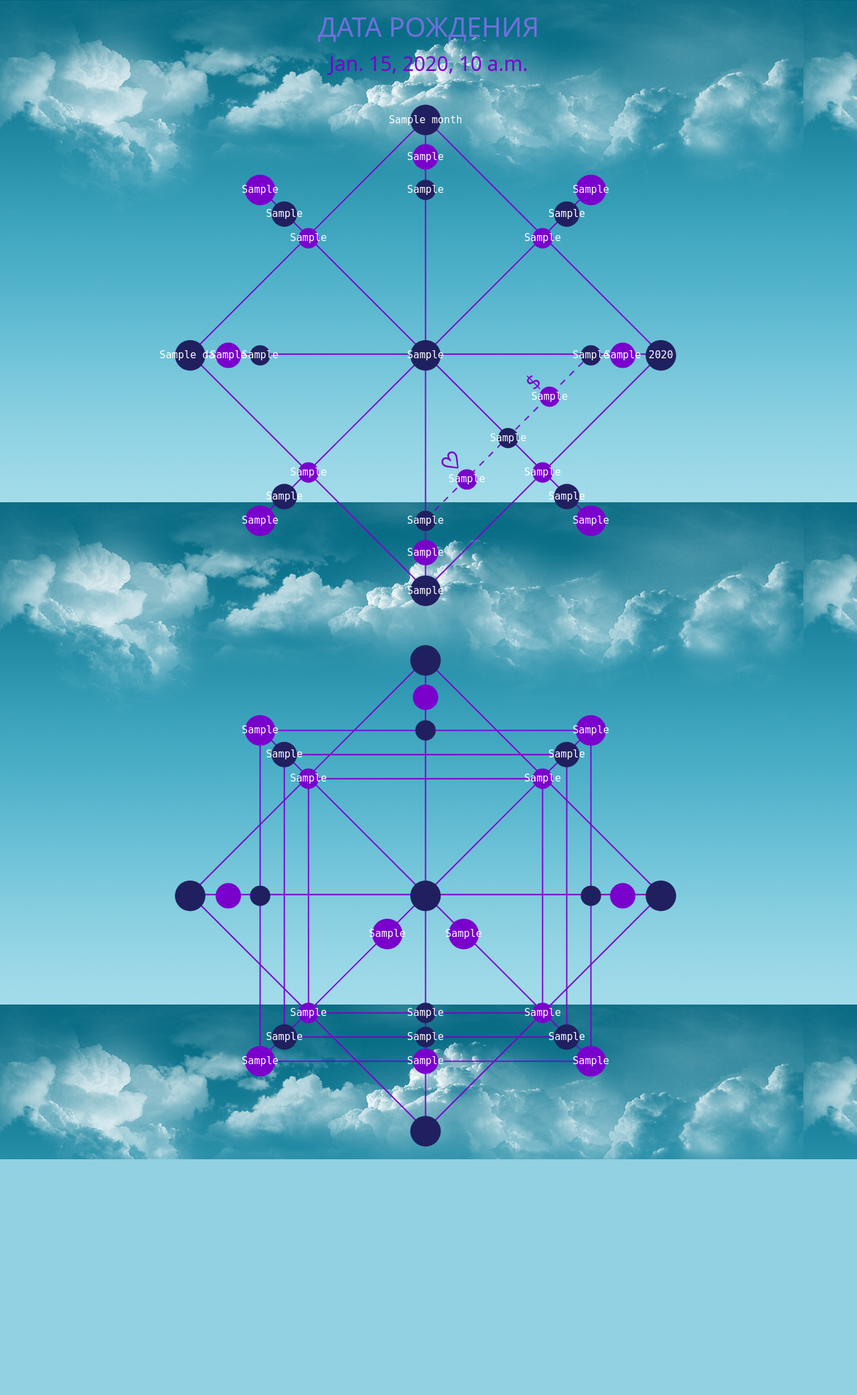
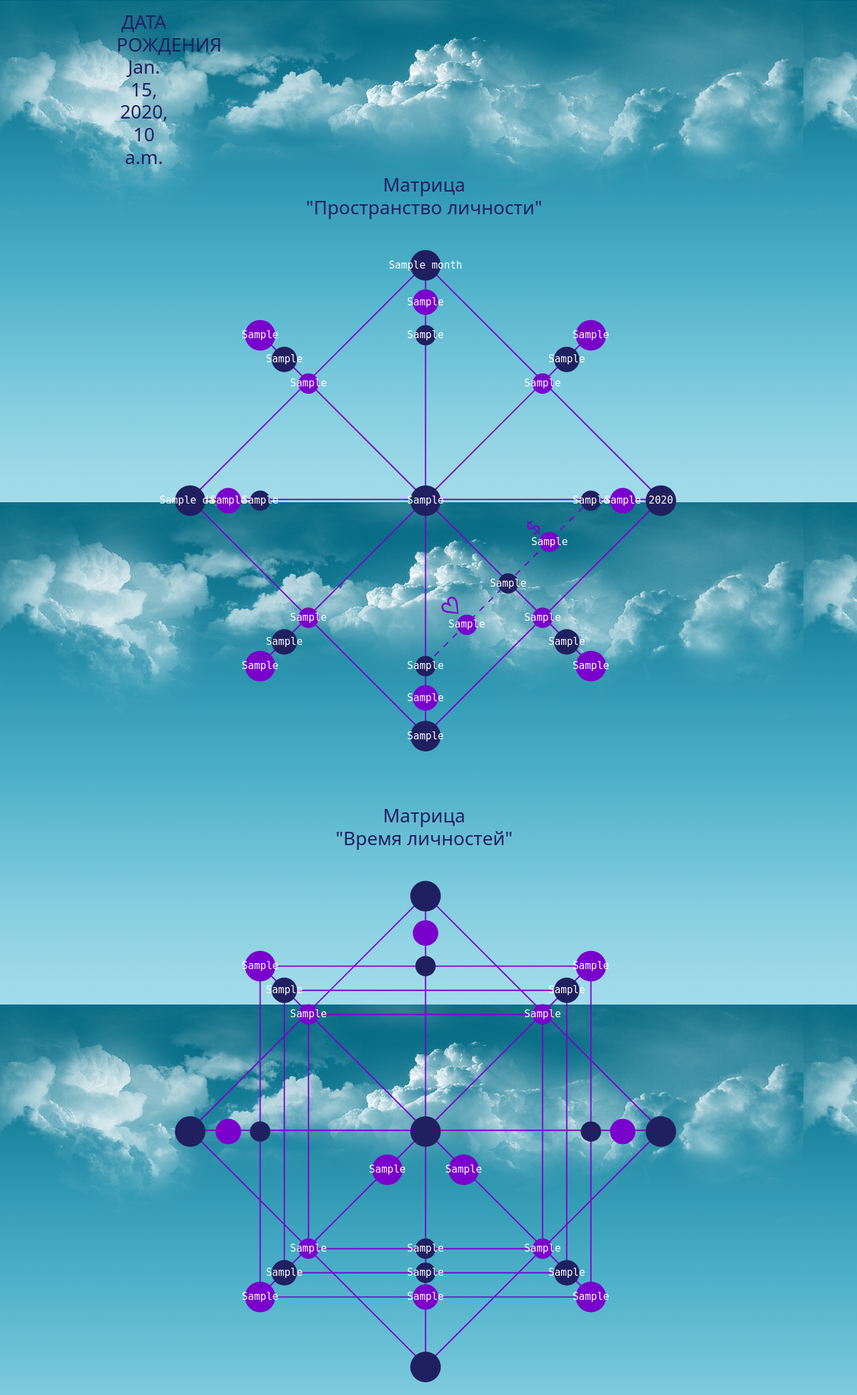
Before and after one commit to LMSerhii/person_matrix, a Django app: template templates/result.html in a window 1280 px wide. Shown: the whole page at 67% size. Before the commit the page ends 1731 px from the top, so only its background shows below. Run offline with Django 4.2, Linux system fonts and the light colour scheme; the template is opened without the code that fills it: most values are stand-ins (such as "Sample title", 1, 10 or a date in 2020).

Commit message:
16.04.23

```diff
--- a/templates/base.html
+++ b/templates/base.html
@@ -20,10 +20,10 @@
           background-size: 100hv;
           background-attachment: fixed;
         }
-        .header-settings {
-            color: #7070db;
+        h3 {
+            color: #202060;
             text-align: center;
-
+            margin-left: 80px;
         }
         .header-settings-index {
             color: #202060;
--- a/templates/result.html
+++ b/templates/result.html
@@ -3,14 +3,40 @@
 
 {% block content %}
 <div class="container-lg mt-3">
-    <div class="header-settings">
-        <h1>ДАТА РОЖДЕНИЯ</h1>
-        <span class="bd">{{ birthday }}</span>
+    <div class="row">
+        <div class="col-sm-2">
+            <div class="header-settings">
+                <h3>ДАТА РОЖДЕНИЯ
+                    <br>{{ birthday }}
+                </h3>
+            </div>
+        </div>
+        <div class="col-sm-3">
+            <h3></h3>
+        </div>
+        <div class="col-sm-3">
+            <h3></h3>
+        </div>
     </div>
-    <div>
+    <div class="row">
+        <div class="col-sm-3">
+            <div class="header-settings">
+                <h1></h1>
+                <span class="bd"></span>
+            </div>
+        </div>
+        <div class="col-sm-5">
+            <h3>Матрица <br>"Пространство личности"</h3>
+        </div>
+        <div class="col-sm-3">
+            <h3></h3>
+        </div>
+    </div>
+
+    <div class="row">
         <!--        первый график          -->
         <svg xmlns="http://www.w3.org/2000/svg" viewBox="420 100 1724 1274"
-             style="vertical-align:top;text-anchor:middle;font-family:monospace;font-size:16px;">
+             style="vertical-align:top;text-anchor:middle;font-family:monospace;font-size:16px; margin-bottom: 60px;">
             <g transform="scale(3)">
                 <!--     центр ---  третий верх           -->
                 <line x1="425" y1="250" x2="425" y2="120" stroke="#7a00cc" stroke-width="1"/>
@@ -243,9 +269,9 @@
                 <!--                любовь             -->
                 <circle cx="457.5" cy="348.5" r="8" fill="#7a00cc"/>
                 <text x="457.5" y="348.5" alignment-baseline="middle" fill="#ffffff" font-size="8px">{{ f_12 }}</text>
-<!--                <text x="112" y="551" fill="#7a00cc" transform="rotate(-45 20,40)" alignment-baseline="middle"-->
-<!--                      font-size="18px">&#9829-->
-<!--                </text>-->
+                <!--                <text x="112" y="551" fill="#7a00cc" transform="rotate(-45 20,40)" alignment-baseline="middle"-->
+                <!--                      font-size="18px">&#9829-->
+                <!--                </text>-->
                 <text x="112" y="551" fill="#7a00cc" transform="rotate(-45 20,40)" alignment-baseline="middle"
                       font-size="22px" style="font-weight:990;">&#9825
                 </text>
@@ -261,6 +287,25 @@
         </svg>
         <!--        Конец первого графика         -->
 
+
+    </div>
+
+    <div class="row">
+        <div class="col-sm-3">
+            <div class="header-settings">
+                <h1></h1>
+                <span class="bd"></span>
+            </div>
+        </div>
+        <div class="col-sm-5">
+            <h3>Матрица <br>"Время личностей"</h3>
+        </div>
+        <div class="col-sm-3">
+            <h3></h3>
+        </div>
+    </div>
+
+    <div class="row">
         <!--        второй график          -->
 
         <svg xmlns="http://www.w3.org/2000/svg" viewBox="420 100 1724 1274"
```
